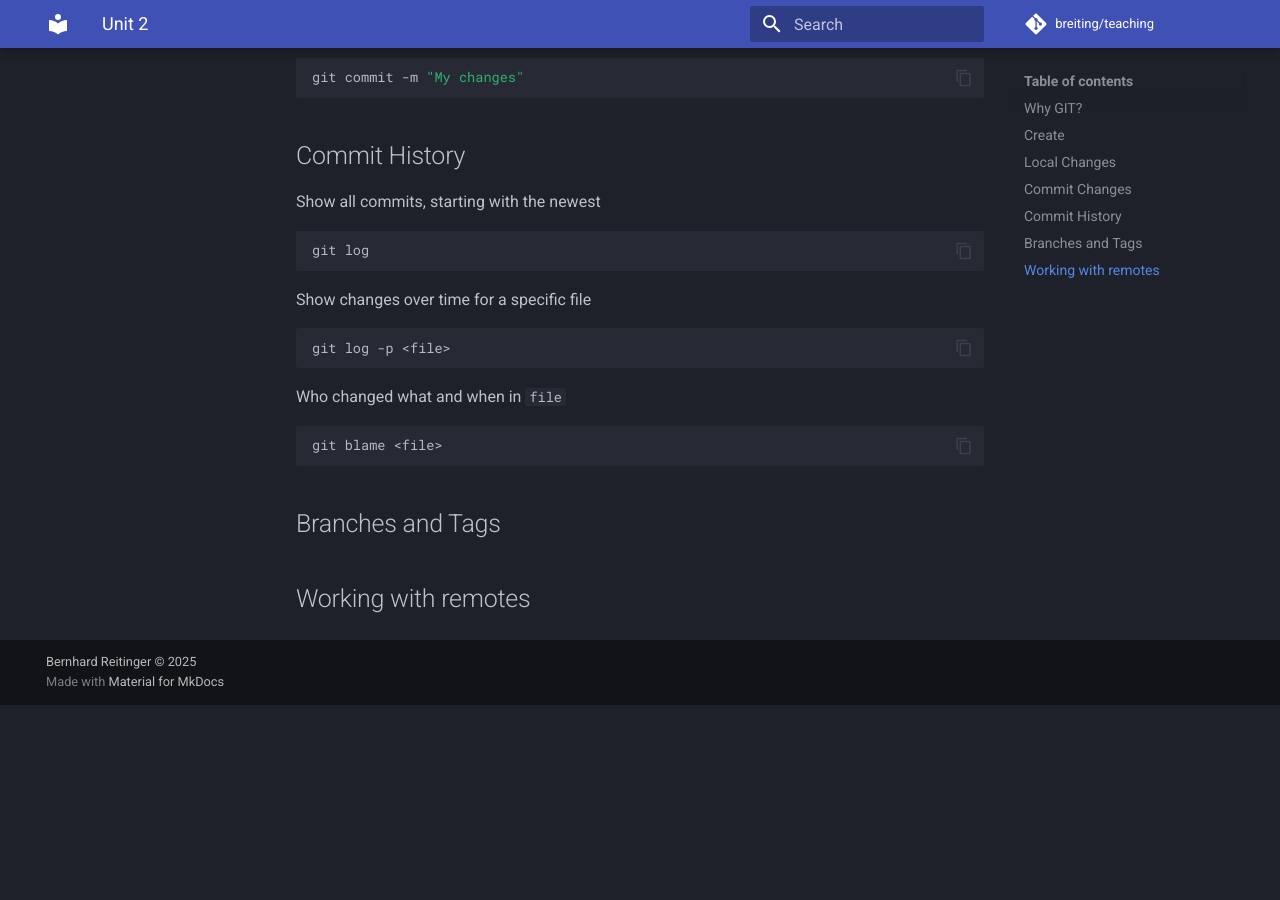
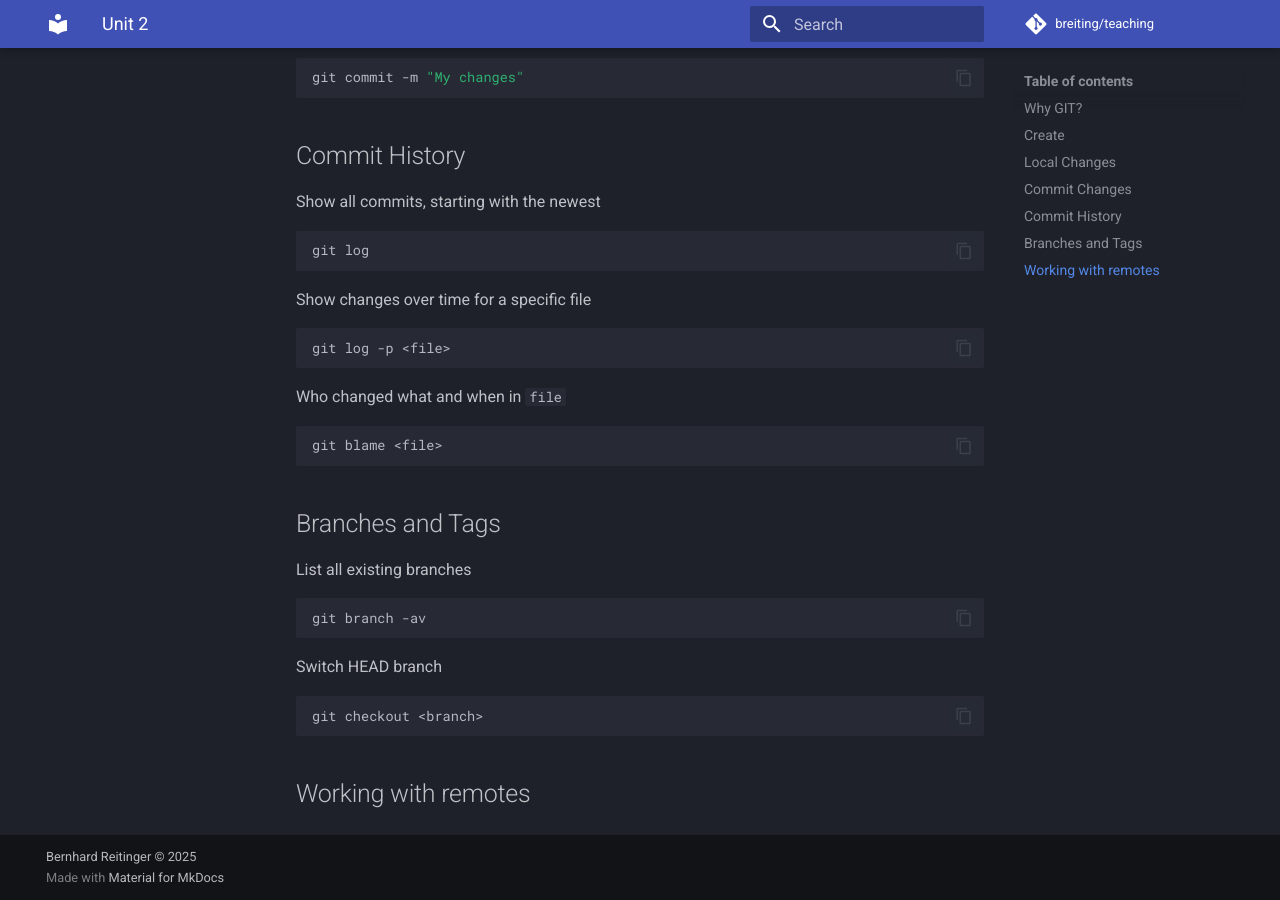
Before and after one commit to breiting/teaching, an MkDocs documentation site: the page built from docs/courses/dtle/slides/02_git.md, in a window 1280 px wide and 900 px high, scrolled down 1313 px. Built offline with MkDocs 1.6.1 and Material for MkDocs 9.7.7, drawn with Linux system fonts in a browser that asks for light colours; comment, search, counter and statistics services are not loaded; before the commit the page ends 2018 px from its top, so only the background shows below that.

Commit message:
Update git

````diff
--- a/docs/courses/dtle/slides/02_git.md
+++ b/docs/courses/dtle/slides/02_git.md
@@ -99,5 +99,17 @@ git blame <file>
 Branches and Tags
 ---
 
+List all existing branches
+
+```bash
+git branch -av
+```
+
+Switch HEAD branch
+
+```bash
+git checkout <branch>
+```
+
 Working with remotes
 ---
````
